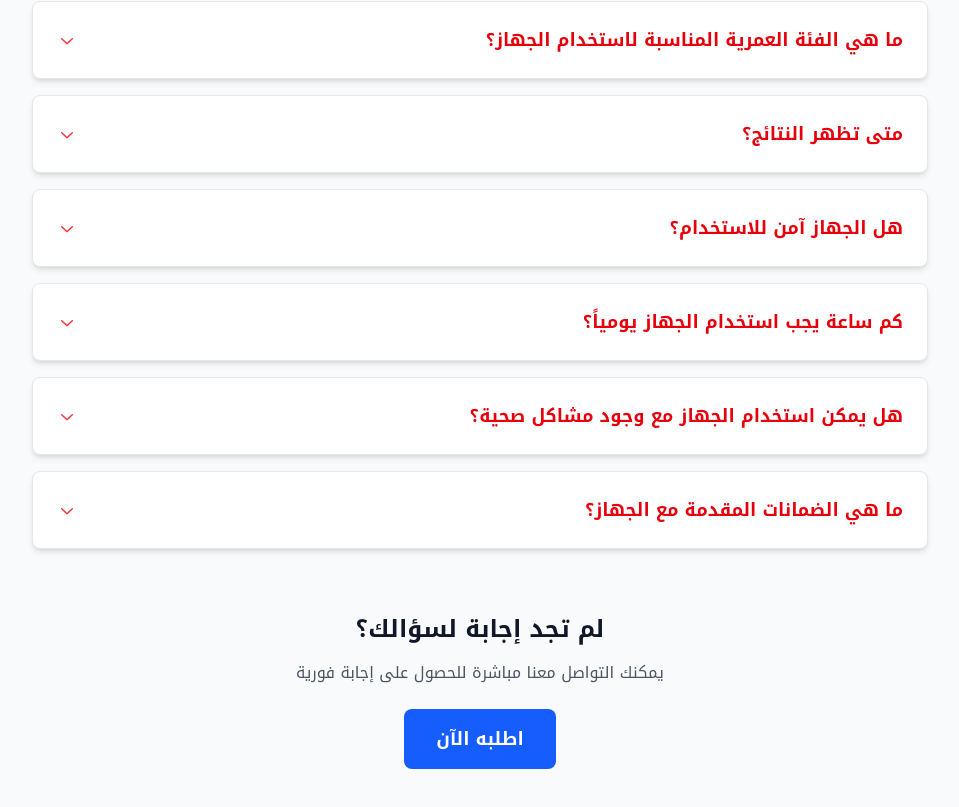
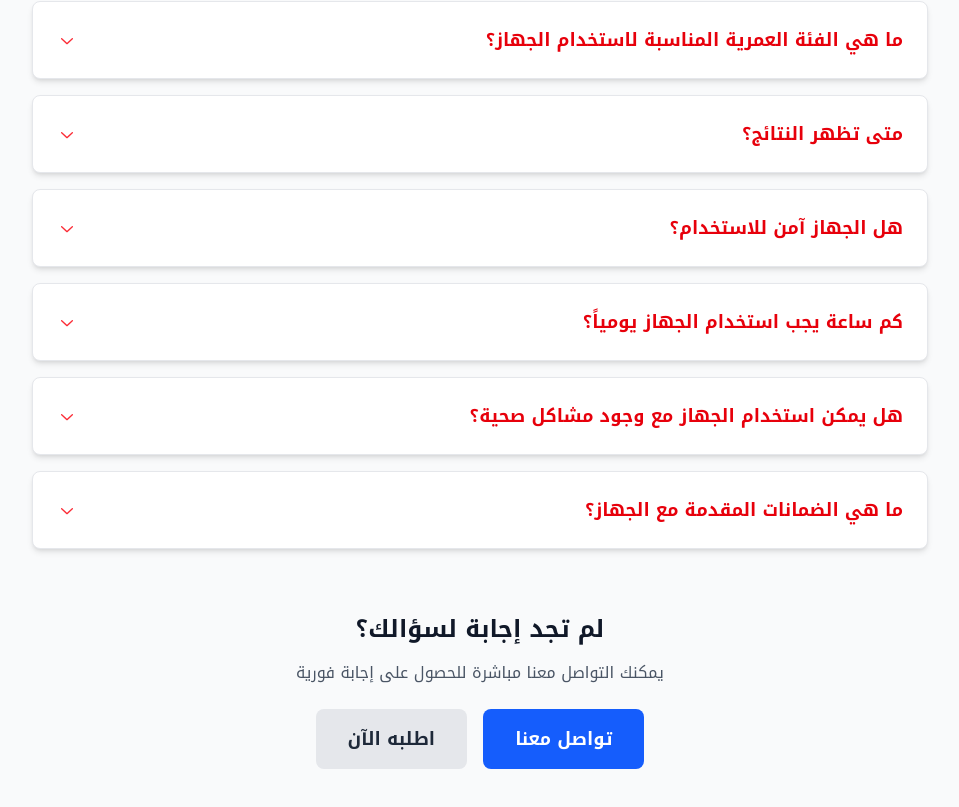
Before and after one commit to sara4ksa-beep/tal-height-device, a Next.js app: page /questions in a window 1280 px wide. Shown: the part 511-1318 px from the top of the page, without its empty margins (160-1119 px from the left). Built offline with nearby package versions, Linux system fonts and the light colour scheme.

Commit message:
إضافة زر التواصل في صفحة الأسئلة الشائعة: زر تواصل معنا وزر اطلبه الآن مع تحسين التخطيط

```diff
--- a/src/app/questions/page.tsx
+++ b/src/app/questions/page.tsx
@@ -4,6 +4,7 @@ import * as Accordion from '@radix-ui/react-accordion';
 import { ChevronDownIcon } from '@radix-ui/react-icons';
 import { cn } from '@/lib/utils';
 import { useLanguage } from '@/contexts/LanguageContext';
+import Link from 'next/link';
 
 const faqData = {
   ar: [
@@ -143,16 +144,24 @@ export default function QuestionsPage() {
               : 'You can contact us directly for an immediate answer'
             }
           </p>
+          <div className="flex flex-col sm:flex-row gap-4 justify-center">
+            <Link
+              href="/contact"
+              className="btn-primary text-lg px-8 py-4 inline-block"
+            >
+              {language === 'ar' ? 'تواصل معنا' : 'Contact Us'}
+            </Link>
             <a
               href="https://new-mall.com/tal/p364801713"
               target="_blank"
               rel="noopener noreferrer"
-            className="btn-primary text-lg px-8 py-4 inline-block"
+              className="btn-secondary text-lg px-8 py-4 inline-block"
             >
               {language === 'ar' ? 'اطلبه الآن' : 'Order Now'}
             </a>
           </div>
         </div>
       </div>
+    </div>
   );
 }
```
Lines whose indentation alone changed are shown as unchanged.
